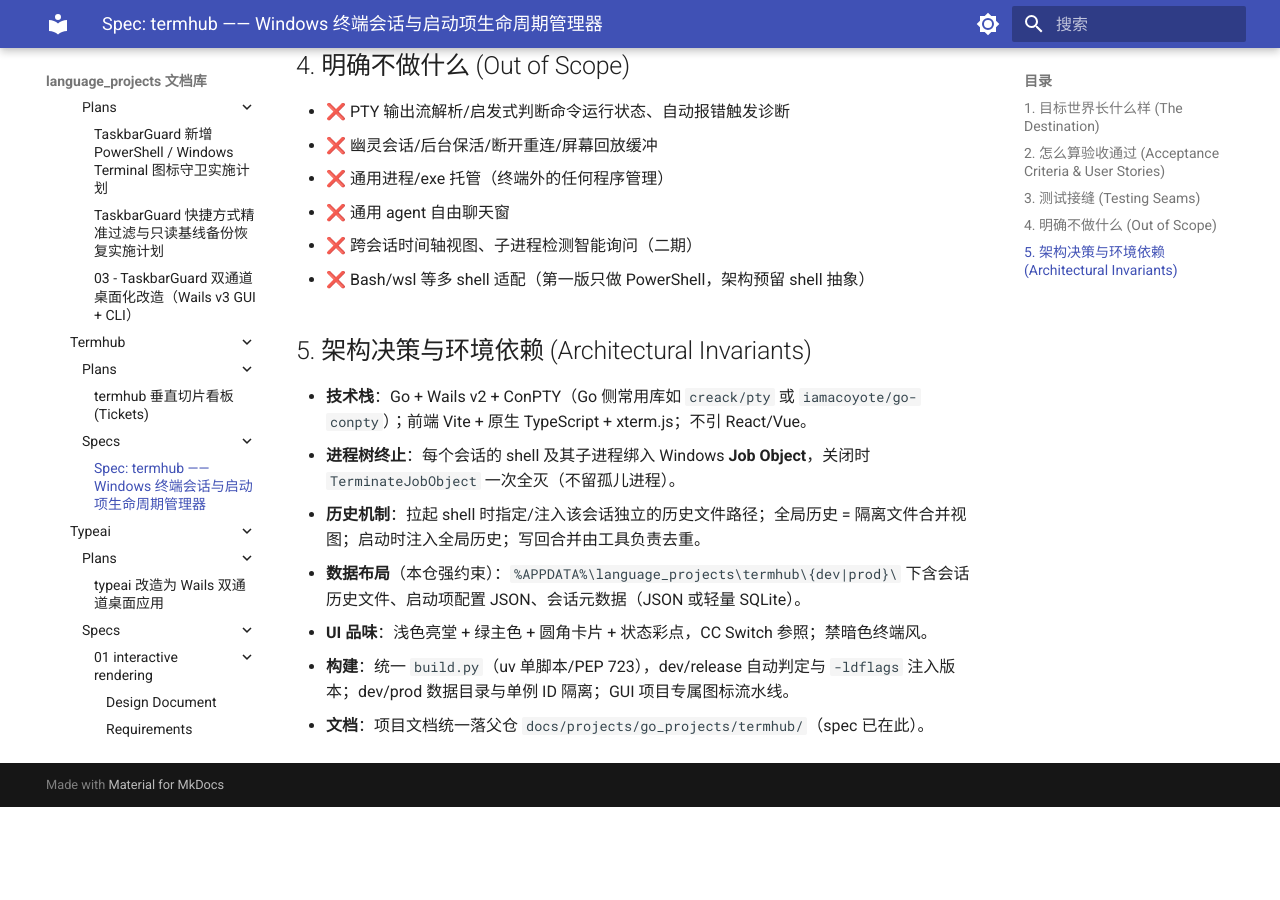
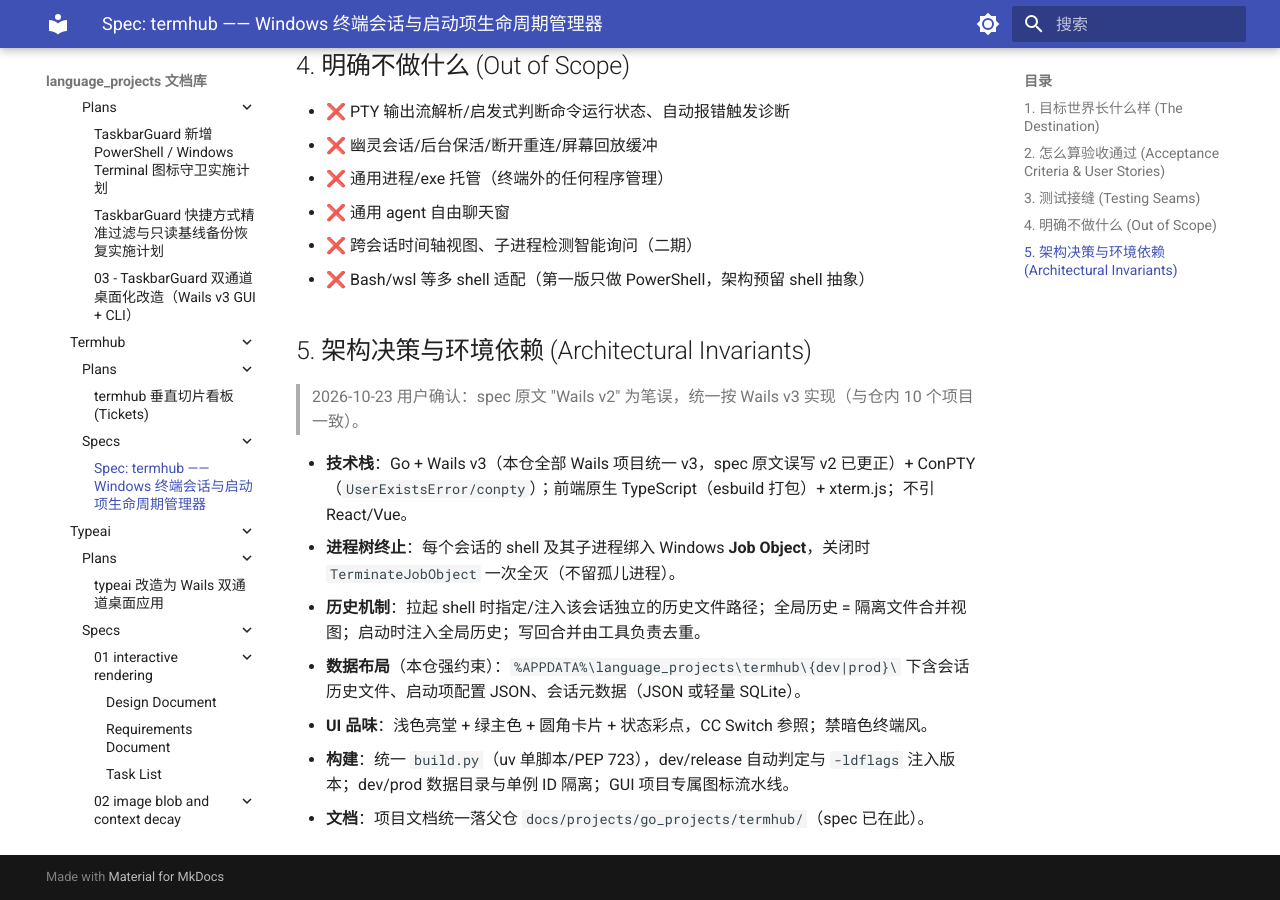
Before and after one commit to shihao-hub/td-language_projects, an MkDocs documentation site: the page built from docs/projects/go_projects/termhub/specs/01-termhub-terminal-manager-spec.md, in a window 1280 px wide and 900 px high, scrolled down 1662 px. Built offline with MkDocs 1.6.1 and Material for MkDocs 9.7.7, drawn with Linux system fonts in a browser that asks for light colours; a script that is not in the unit is left out; before the commit the page ends 2469 px from its top, so only the background shows below that.

Commit message:
docs(specs): 修正 termhub 技术栈为 Wails v3
- 原文 Wails v2 为笔误，经用户确认统一按仓内 Wails v3 实现
- ConPTY 库定为 UserExistsError/conpty，前端为 esbuild 原生 TS

Co-Authored-By: Claude Opus 5 (1M context) <noreply@anthropic.com>

```diff
--- a/docs/projects/go_projects/termhub/specs/01-termhub-terminal-manager-spec.md
+++ b/docs/projects/go_projects/termhub/specs/01-termhub-terminal-manager-spec.md
@@ -45,7 +45,9 @@ termhub 是一款 Wails 桌面应用，作为 **Windows 终端宿主**替代"常
 
 ## 5. 架构决策与环境依赖 (Architectural Invariants)
 
-- **技术栈**：Go + Wails v2 + ConPTY（Go 侧常用库如 `creack/pty` 或 `iamacoyote/go-conpty`）；前端 Vite + 原生 TypeScript + xterm.js；不引 React/Vue。
+> 2026-10-23 用户确认：spec 原文 "Wails v2" 为笔误，统一按 Wails v3 实现（与仓内 10 个项目一致）。
+
+- **技术栈**：Go + Wails v3（本仓全部 Wails 项目统一 v3，spec 原文误写 v2 已更正）+ ConPTY（`UserExistsError/conpty`）；前端原生 TypeScript（esbuild 打包）+ xterm.js；不引 React/Vue。
 - **进程树终止**：每个会话的 shell 及其子进程绑入 Windows **Job Object**，关闭时 `TerminateJobObject` 一次全灭（不留孤儿进程）。
 - **历史机制**：拉起 shell 时指定/注入该会话独立的历史文件路径；全局历史 = 隔离文件合并视图；启动时注入全局历史；写回合并由工具负责去重。
 - **数据布局**（本仓强约束）：`%APPDATA%\language_projects\termhub\{dev|prod}\` 下含会话历史文件、启动项配置 JSON、会话元数据（JSON 或轻量 SQLite）。
```
